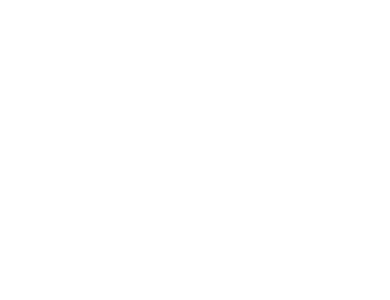
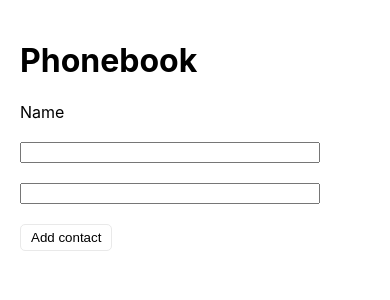
Before and after one commit to bohdan-ryzhko/goit-react-hw-04-phonebook, a React (Create React App) app: page / in a window 390 px wide. Shown: the top 300 px of the page. Built offline with nearby package versions, Linux system fonts and the light colour scheme.

Commit message:
add phonebook

```diff
--- a/package.json
+++ b/package.json
@@ -7,6 +7,7 @@
     "@testing-library/jest-dom": "^5.16.3",
     "@testing-library/react": "^12.1.4",
     "@testing-library/user-event": "^13.5.0",
+    "nanoid": "^4.0.2",
     "react": "^18.1.0",
     "react-dom": "^18.1.0",
     "react-scripts": "5.0.1",
--- a/src/components/App.jsx
+++ b/src/components/App.jsx
@@ -1,7 +1,9 @@
+import { Phonebook } from "./Phonebook/Phonebook";
+
 export const App = () => {
   return (
-    <div className="App">
-
+    <div className="wrapper">
+      <Phonebook />
     </div>
   );
 };
--- /dev/null
+++ b/src/components/ContactForm/ContactForm.jsx
@@ -0,0 +1,73 @@
+import css from "./ContactForm.module.css";
+import { useState } from "react";
+import { nanoid } from 'nanoid/non-secure';
+import PropTypes from 'prop-types';
+
+export const ContactForm = ({ getContacts }) => {
+
+	const [name, setName] = useState("");
+	const [number, setNumber] = useState("");
+
+	const submitForm = event => {
+		event.preventDefault();
+
+		getContacts({
+			name,
+			number,
+			id: nanoid(),
+		});
+
+		event.currentTarget.reset();
+	}
+
+	const handleInput = ({ target: { name, value } }) => {
+		switch (name) {
+			case "name":
+				setName(value);
+				break;
+			case "number":
+				setNumber(value);
+				break;
+			default:
+				console.warn("This case not support");
+		}
+	}
+
+	return (
+		<form className={css.form} onSubmit={submitForm}>
+				<label className={css.label} htmlFor="name-id">
+					Name
+					<input
+						value={name}
+						onChange={handleInput}
+						className={css.input}
+						id="name-id"
+						type="text"
+						name="name"
+						pattern="^[a-zA-Zа-яА-Я]+(([' -][a-zA-Zа-яА-Я ])?[a-zA-Zа-яА-Я]*)*$"
+						title="Name may contain only letters, apostrophe, dash and spaces. For example Adrian, Jacob Mercer, Charles de Batz de Castelmore d'Artagnan"
+						required
+					/>
+				</label>
+				<label className={css.label} htmlFor="number-id">
+					<input
+						value={number}
+						onChange={handleInput}
+						className={css.input}
+						id="number-id"
+						type="tel"
+						name="number"
+						pattern="\+?\d{1,4}?[-.\s]?\(?\d{1,3}?\)?[-.\s]?\d{1,4}[-.\s]?\d{1,4}[-.\s]?\d{1,9}"
+						title="Phone number must be digits and can contain spaces, dashes, parentheses and can start with +"
+						required
+					/>
+				</label>
+			<button className={css.btnSubmit} type="submit">Add contact</button>
+		</form>
+	)
+}
+
+ContactForm.propTypes = {
+	name: PropTypes.string,
+	number: PropTypes.string,
+}
--- /dev/null
+++ b/src/components/ContactForm/ContactForm.module.css
@@ -0,0 +1,15 @@
+.btnSubmit {
+	cursor: pointer;
+	background-color: transparent;
+	padding: 5px 10px;
+	border: 1px solid #e9e9e9;
+	border-radius: 5px;
+}
+
+.label {
+	display: flex;
+	flex-direction: column;
+	max-width: 300px;
+	gap: 20px;
+	margin-bottom: 20px;
+}
--- /dev/null
+++ b/src/components/ContactList/ContactList.jsx
@@ -0,0 +1,44 @@
+import css from "./ContactList.module.css";
+import PropTypes from 'prop-types';
+import { LOCAL_KEY } from "../../constants/localKey";
+import { useEffect } from "react";
+
+export const ContactList = ({ list, removeContact }) => {
+
+	useEffect(() => {
+		setLocalStorage(list);
+		return () => {
+			setLocalStorage([]);
+		}
+	}, [list]);
+
+	const setLocalStorage = value => {
+		localStorage.setItem(LOCAL_KEY, JSON.stringify(value));
+	}
+
+	return (
+		<ul className={css.contacts__list}>
+			{list.map(({ name, id, number }) =>
+				<li className={css.contact} key={id}>
+					<span>{name}: {number}</span>
+					<button
+						id={id}
+						onClick={removeContact(id)}
+						className={css.removeBtn}
+						type="button">
+						Delete
+					</button>
+				</li>
+			)}
+		</ul>
+	)
+}
+
+ContactList.propTypes = {
+	list: PropTypes.arrayOf(PropTypes.exact({
+		name: PropTypes.string.isRequired,
+		id: PropTypes.string.isRequired,
+		number: PropTypes.string.isRequired,
+	})),
+	removeContact: PropTypes.func.isRequired,
+}
--- /dev/null
+++ b/src/components/ContactList/ContactList.module.css
@@ -0,0 +1,15 @@
+.contacts__list {
+	display: flex;
+	flex-direction: column;
+	gap: 15px;
+}
+
+.removeBtn {
+	cursor: pointer;
+	background-color: transparent;
+	padding: 5px 10px;
+	border: 1px solid #e9e9e9;
+	border-radius: 5px;
+	display: inline-block;
+	margin-left: 15px;
+}
--- /dev/null
+++ b/src/components/Filter/Filter.jsx
@@ -0,0 +1,19 @@
+import PropTypes from 'prop-types';
+
+export const Filter = ({ handlerFilter, value }) => {
+	return (
+		<>
+			<p>Find contacts by name</p>
+			<input
+				type="text"
+				value={value}
+				onChange={handlerFilter}
+			/>
+		</>
+	)
+}
+
+Filter.propTypes = {
+	handlerFilter: PropTypes.func.isRequired,
+	value: PropTypes.string,
+}
--- /dev/null
+++ b/src/components/Phonebook/Phonebook.jsx
@@ -0,0 +1,74 @@
+import PropTypes from 'prop-types';
+import { usePhonebook } from 'components/PhonebookContext/PhonebookContext';
+import { useState } from 'react';
+import { ContactForm } from 'components/ContactForm/ContactForm';
+import { Filter } from 'components/Filter/Filter';
+import { ContactList } from 'components/ContactList/ContactList';
+
+export const Phonebook = () => {
+	const { contacts, filter } = usePhonebook();
+
+	const [contactsList, setContactsList] = useState(contacts);
+	const [filtered, setFiltered] = useState(filter);
+
+	const handlerFilter = ({ target: { value } }) => {
+		setFiltered(value);
+	}
+
+	const getContacts = data => {
+		const { name } = data;
+
+		const isRepeat = contactsList.some(
+			contact => contact.name === name
+		);
+
+		if (isRepeat) {
+			notificationAlready(name);
+			return;
+		}
+
+		setContactsList(prev => [...prev, data]);
+	};
+
+
+	const notificationAlready = name => {
+		alert(`${name} is already in contacts`);
+	}
+
+	const getFilteredContacts = () => {
+		const normalizeFilter = filtered.toLowerCase();
+		return contactsList.filter(({ name }) =>
+			name.toLowerCase().includes(normalizeFilter));
+	}
+
+	const removeContact = id => () => {
+		setContactsList(prevContactsList => {
+			return prevContactsList.filter(contact => contact.id !== id)
+		})
+	}
+
+	const filteredContacts = getFilteredContacts();
+
+	return (
+			<>
+				<h1>Phonebook</h1>
+				<ContactForm getContacts={getContacts} />
+				{
+					filteredContacts.length > 0
+					&&
+					<>
+						<h2>Contacts</h2>
+						<Filter value={filtered} handlerFilter={handlerFilter} />
+						<ContactList list={filteredContacts} removeContact={removeContact} />
+					</>
+				}
+			</>
+		)
+}
+
+Phonebook.propTypes = {
+	contacts: PropTypes.arrayOf(PropTypes.shape({
+		value: PropTypes.string.isRequired,
+		id: PropTypes.string.isRequired,
+	})),
+}
--- /dev/null
+++ b/src/components/PhonebookContext/PhonebookContext.jsx
@@ -0,0 +1,6 @@
+import { createContext, useContext } from "react";
+
+
+export const PhonebookContext = createContext();
+
+export const usePhonebook = () => useContext(PhonebookContext);
--- /dev/null
+++ b/src/constants/localKey.js
@@ -0,0 +1 @@
+export const LOCAL_KEY = "contacts";
--- a/src/index.css
+++ b/src/index.css
@@ -1,4 +1,5 @@
-@import-normalize; /* bring in normalize.css styles */
+@import-normalize;
+/* bring in normalize.css styles */
 
 body {
   margin: 0;
@@ -13,3 +14,7 @@
   font-family: source-code-pro, Menlo, Monaco, Consolas, 'Courier New',
     monospace;
 }
+
+.wrapper {
+  padding: 20px;
+}
--- a/src/index.js
+++ b/src/index.js
@@ -2,9 +2,15 @@
 import ReactDOM from 'react-dom/client';
 import { App } from 'components/App';
 import './index.css';
+import { PhonebookContext } from 'components/PhonebookContext/PhonebookContext';
+
+import { LOCAL_KEY } from "constants/localKey";
+const isStorageContacts = JSON.parse(localStorage.getItem(LOCAL_KEY));
 
 ReactDOM.createRoot(document.getElementById('root')).render(
   <React.StrictMode>
-    <App />
+    <PhonebookContext.Provider value={{ contacts: isStorageContacts || [], filter: "" }}>
+      <App />
+    </PhonebookContext.Provider>
   </React.StrictMode>
 );
```
Also changed, not shown: 1 other file (tests, documents, lock files or other folders).
